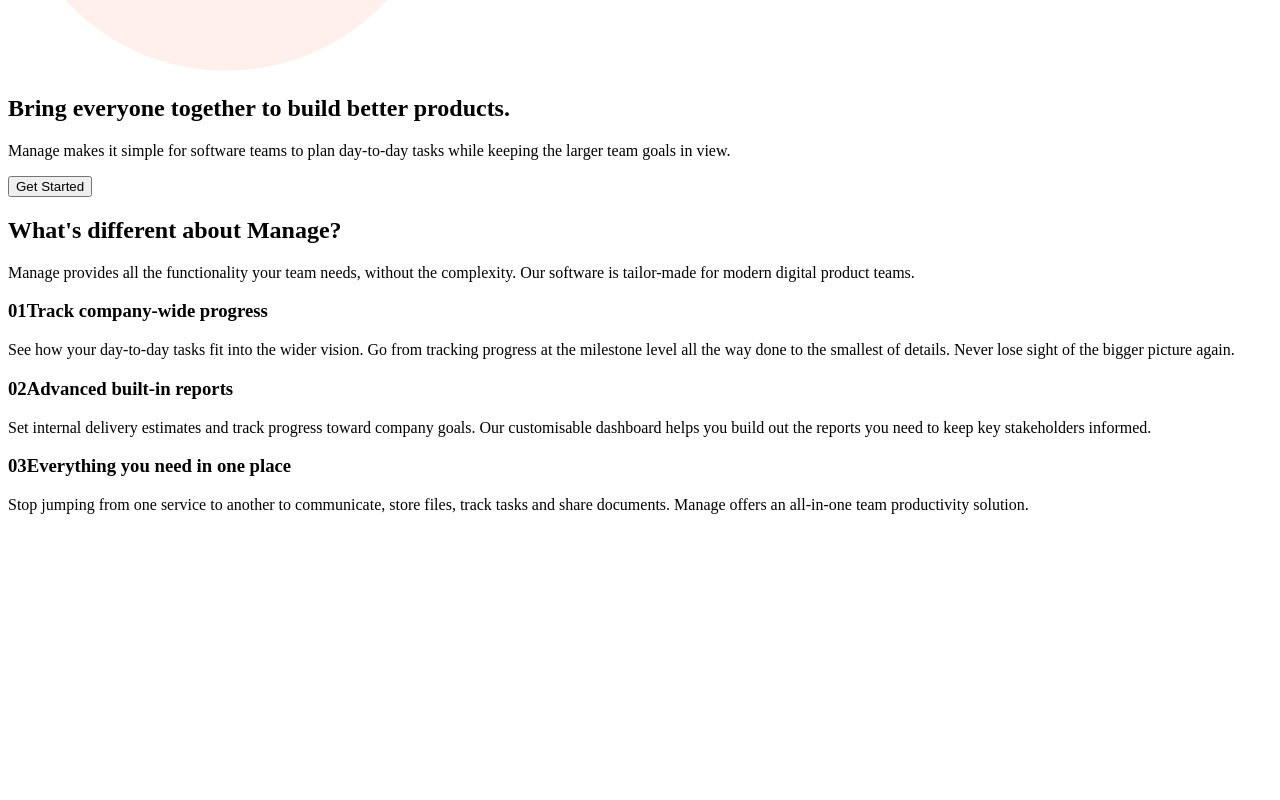
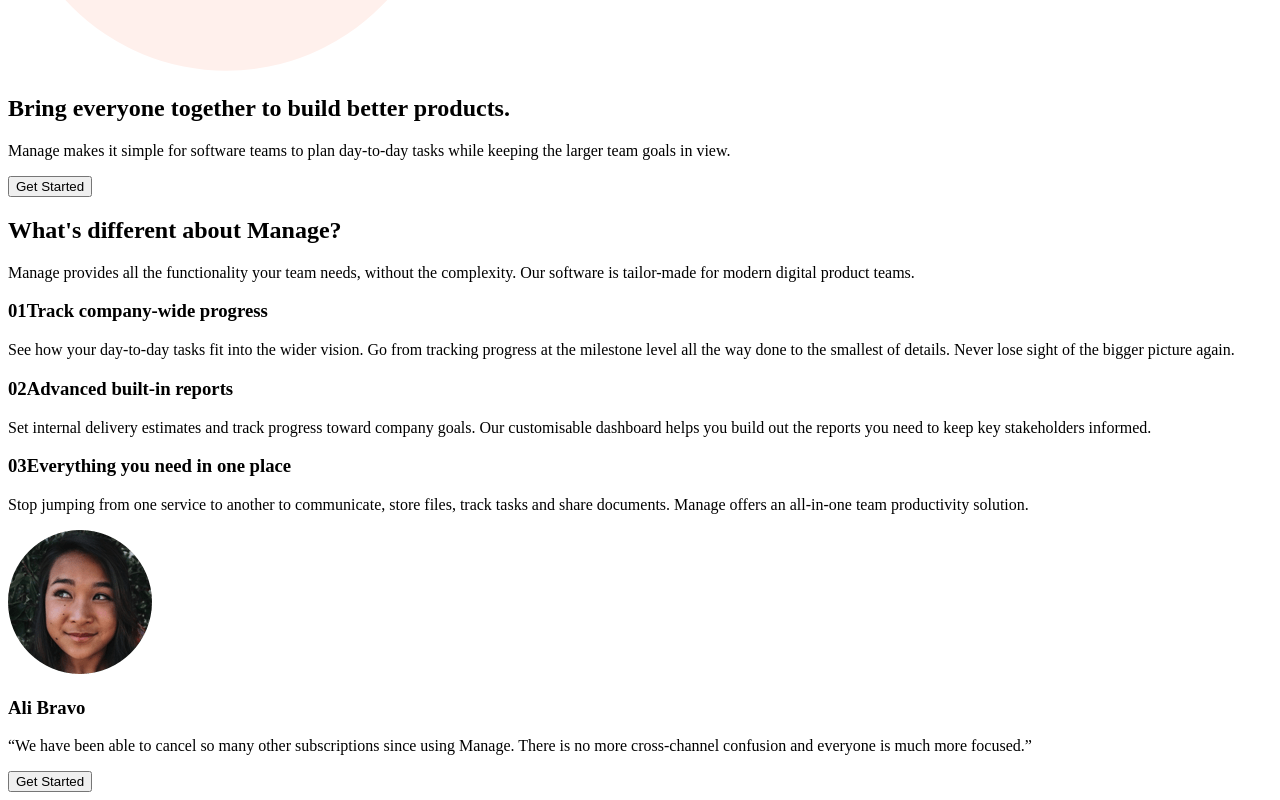
Before and after one commit to JanudaStack/manage-landing-page-main, a React (Vite) app: page / in a window 1280 px wide. Shown: the part 1478-2278 px from the top of the page. Before the commit the page ends 2008 px from the top, so only its background shows below. Built offline with nearby package versions, Linux system fonts and the light colour scheme.

Commit message:
feat: Implement Testimonial Section

```diff
--- a/src/App.jsx
+++ b/src/App.jsx
@@ -1,6 +1,7 @@
 import About from './components/About';
 import Hero from './components/Hero';
 import Navbar from './components/Navbar';
+import Testimonial from './components/Testimonial';
 
 function App() {
     return (
@@ -8,6 +9,7 @@ function App() {
             <Navbar />
             <Hero />
             <About />
+            <Testimonial />
         </main>
     );
 }
--- /dev/null
+++ b/src/components/Testimonial.jsx
@@ -0,0 +1,20 @@
+import React from 'react';
+
+const Testimonial = () => {
+    return (
+        <section>
+            <div>
+                <img src="/images/avatar-ali.png" alt="avatar" />
+                <h3>Ali Bravo</h3>
+                <p>
+                    “We have been able to cancel so many other subscriptions
+                    since using Manage. There is no more cross-channel confusion
+                    and everyone is much more focused.”
+                </p>
+            </div>
+            <button>Get Started</button>
+        </section>
+    );
+};
+
+export default Testimonial;
```
